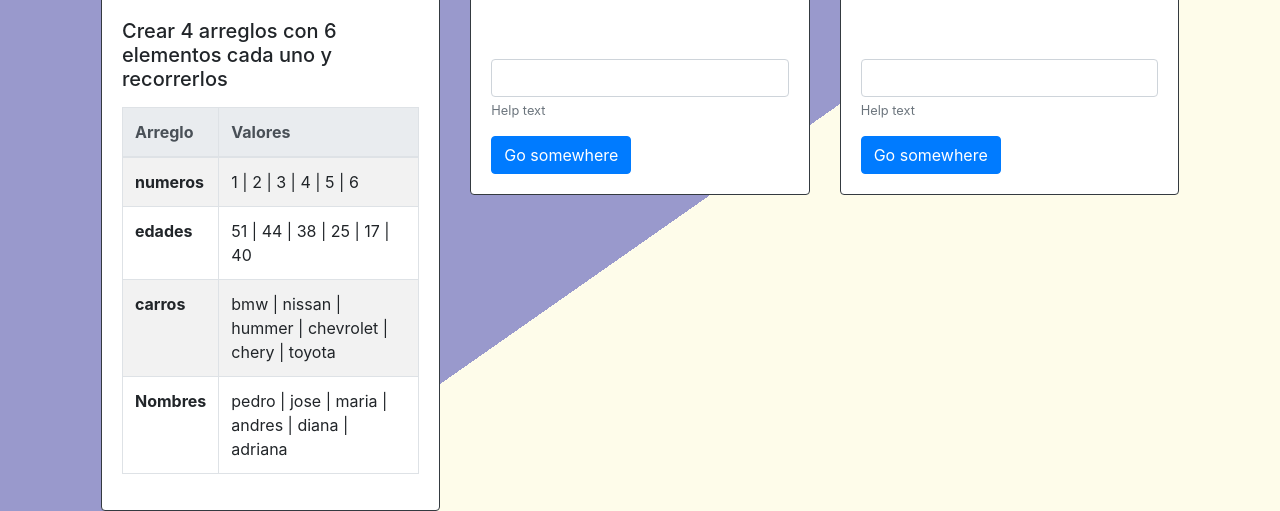
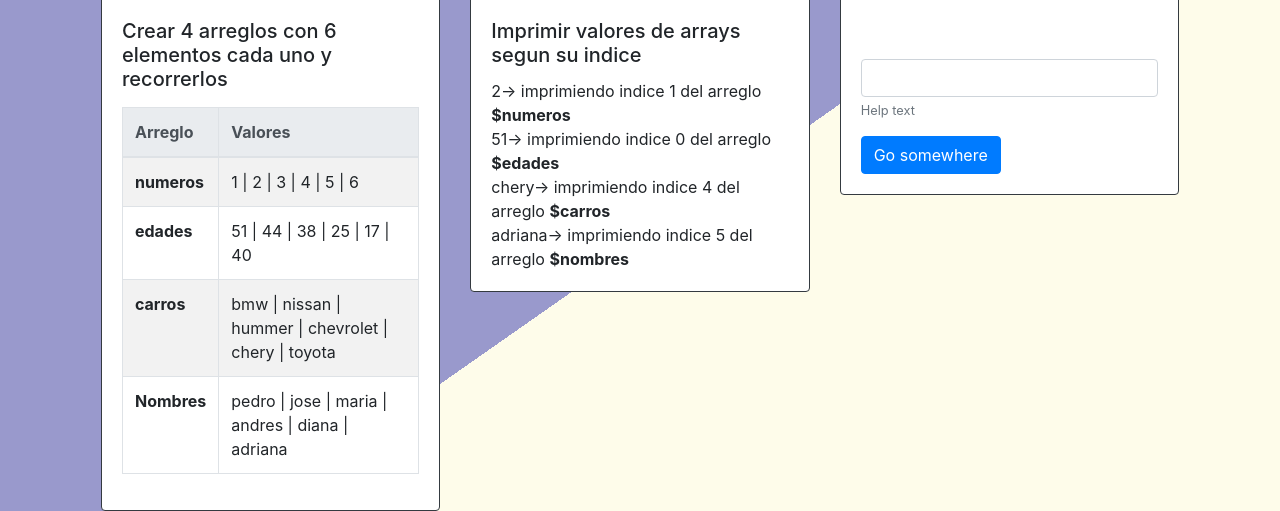
Before and after one commit to masterofhell82/Clases_HTML, a PHP site: page / in a window 1280 px wide. Shown: the part 1722-2233 px from the top of the page. Run offline with PHP 8.4, Linux system fonts and the light colour scheme.

Commit message:
parte 5 lista

```diff
--- a/exam_2/index.php
+++ b/exam_2/index.php
@@ -283,17 +283,18 @@
 
                 <div class="col-sm-4">
                     <div class="card border-dark">
-                        <h5 class="card-header">Parte 8</h5>
+                        <h5 class="card-header">Parte 5</h5>
                         <img src="http://lorempixel.com/400/200/technics/8" class="card-img-top" alt="foto de muestra">
                         <div class="card-body">
+                            <h5 class="card-title">Imprimir valores de arrays segun su indice</h5>
                             <p class="card-text">
-                                <div class="form-group">
-                                    <label for=""></label>
-                                    <input type="text" class="form-control" name="" id="" aria-describedby="helpId" placeholder="">
-                                    <small id="helpId" class="form-text text-muted">Help text</small>
-                                </div>
+                                <?php
+                                echo $numeros[1] . '-> imprimiendo indice 1 del arreglo <b>$numeros</b><br/>';
+                                echo $edades[0] . '-> imprimiendo indice 0 del arreglo <b>$edades</b><br/>';
+                                echo $carros[4] . '-> imprimiendo indice 4 del arreglo <b>$carros</b><br/>';
+                                echo $nombres[5] . '-> imprimiendo indice 5 del arreglo <b>$nombres</b><br/>'; //NOTA: se solicita el indice 6, pero en el punto cuatro se indico que los arreglos tuvieran 6 elementos cada uno, asi que el indice maximo es 5. Debido a esto es el colocado
+                                ?>
                             </p>
-                            <a href="#" class="btn btn-primary">Go somewhere</a>
                         </div>
                     </div>
                 </div>
```
